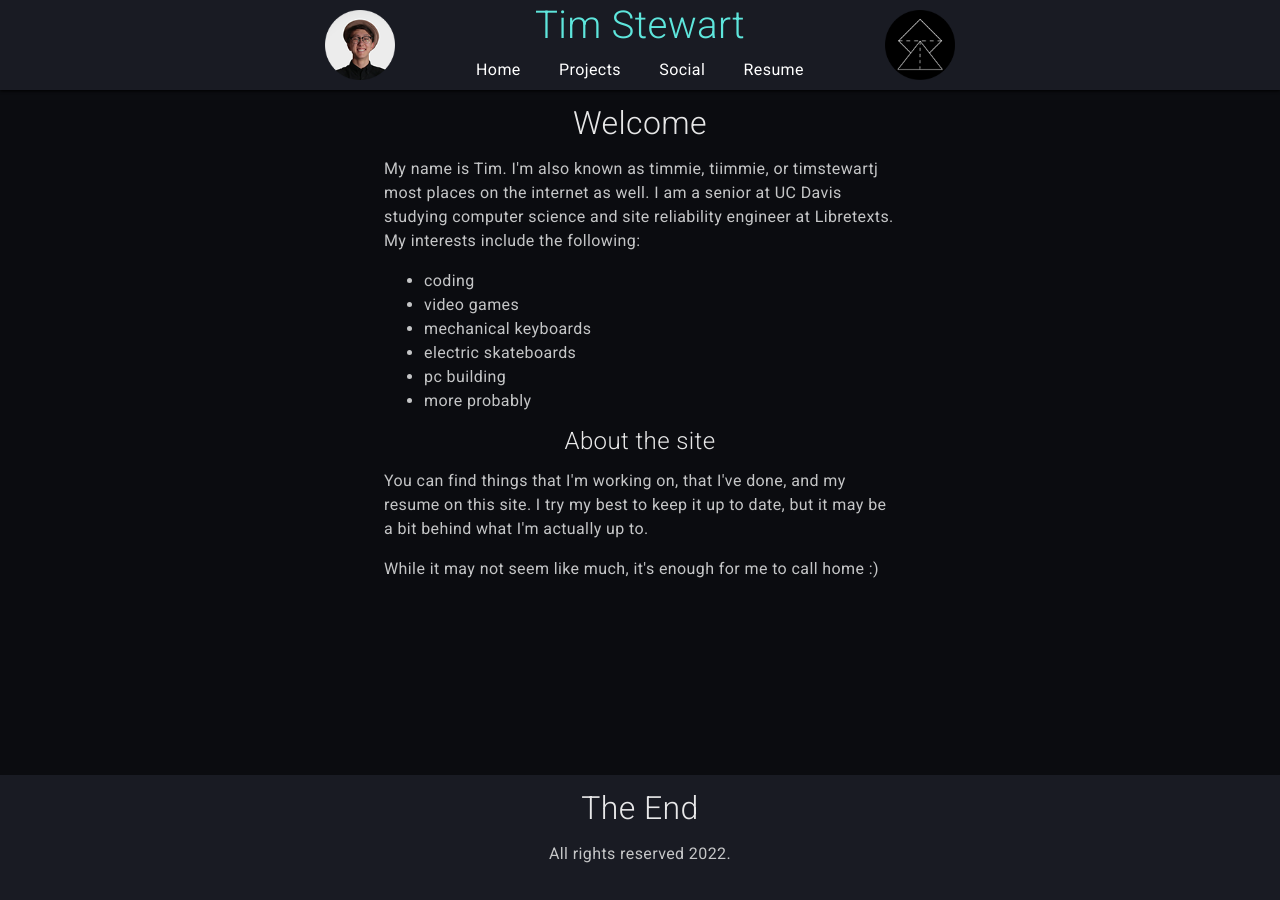
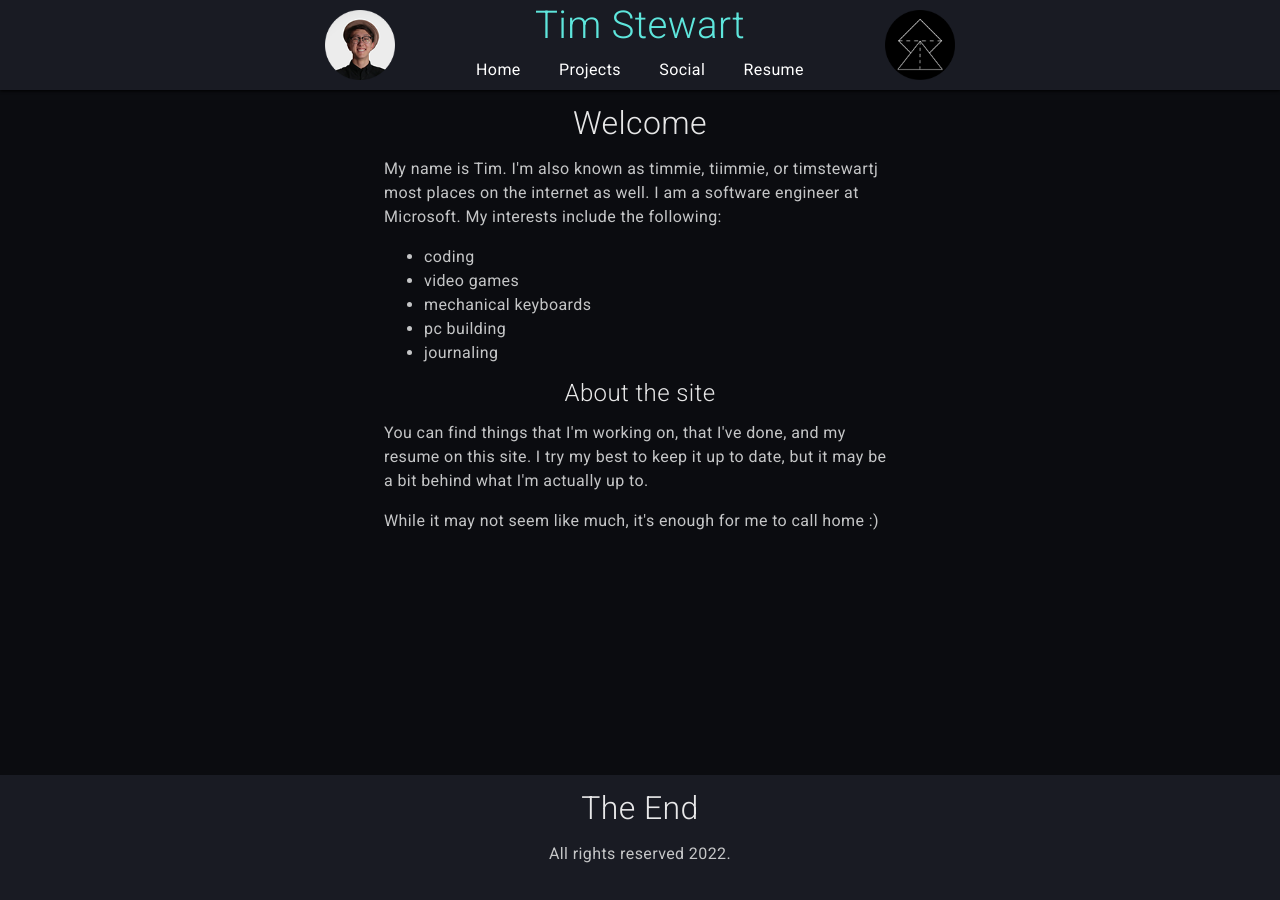
Before and after one commit to TimStewartJ/personal-site, a Jekyll site: the page built from index.html, in a window 1280 px wide. Built offline with Jekyll 4.4.1, drawn with Linux system fonts in a browser that asks for light colours.

```diff
--- a/index.html
+++ b/index.html
@@ -6,15 +6,14 @@
         <h1>Welcome</h1>
         <p>
             My name is Tim. I'm also known as timmie, tiimmie, or timstewartj
-            most places on the internet as well. I am a senior at UC Davis studying computer science
-            and site reliability engineer at Libretexts. My interests include the following:
+            most places on the internet as well. I am a software engineer at Microsoft.
+	    My interests include the following:
 			<ul>
 				<li>coding</li>
 				<li>video games</li>
 				<li>mechanical keyboards</li>
-				<li>electric skateboards</li>
 				<li>pc building</li>
-				<li>more probably</li>
+				<li>journaling</li>
 			</ul>
         </p>
 
```
